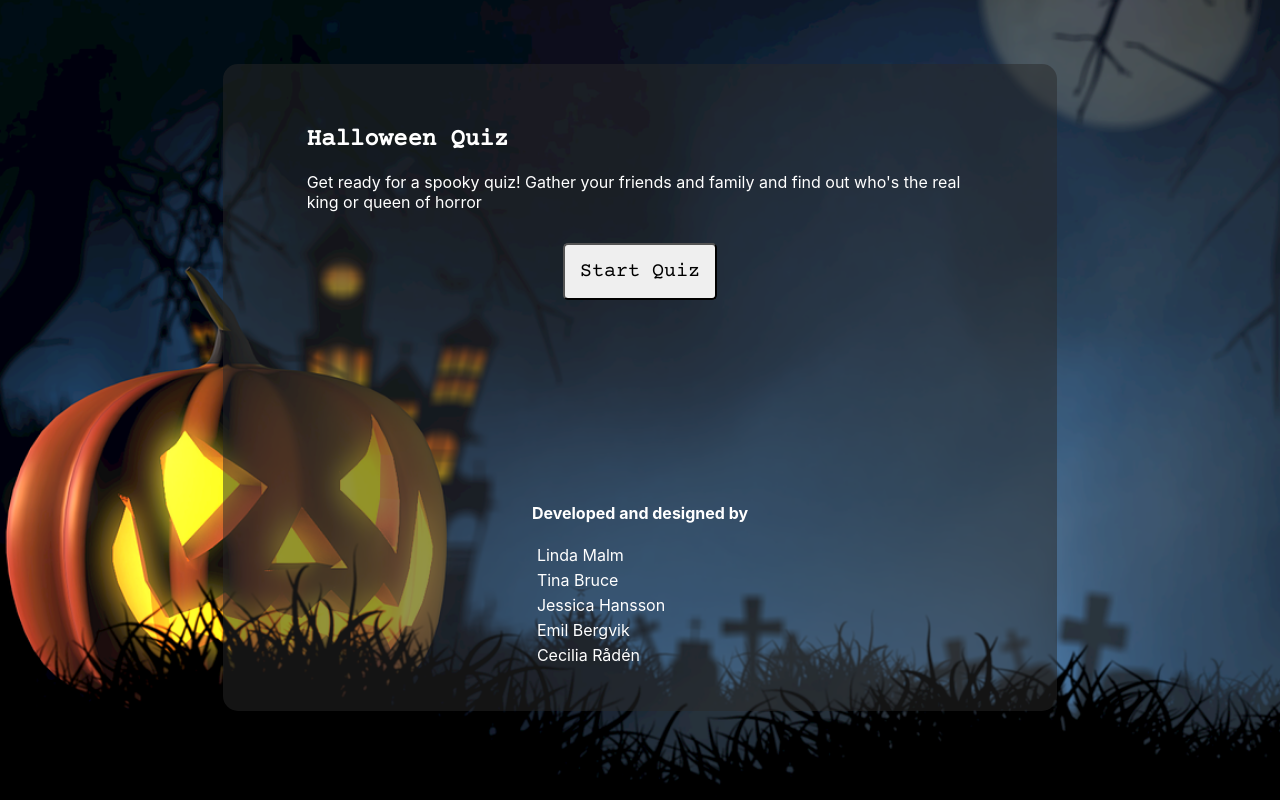
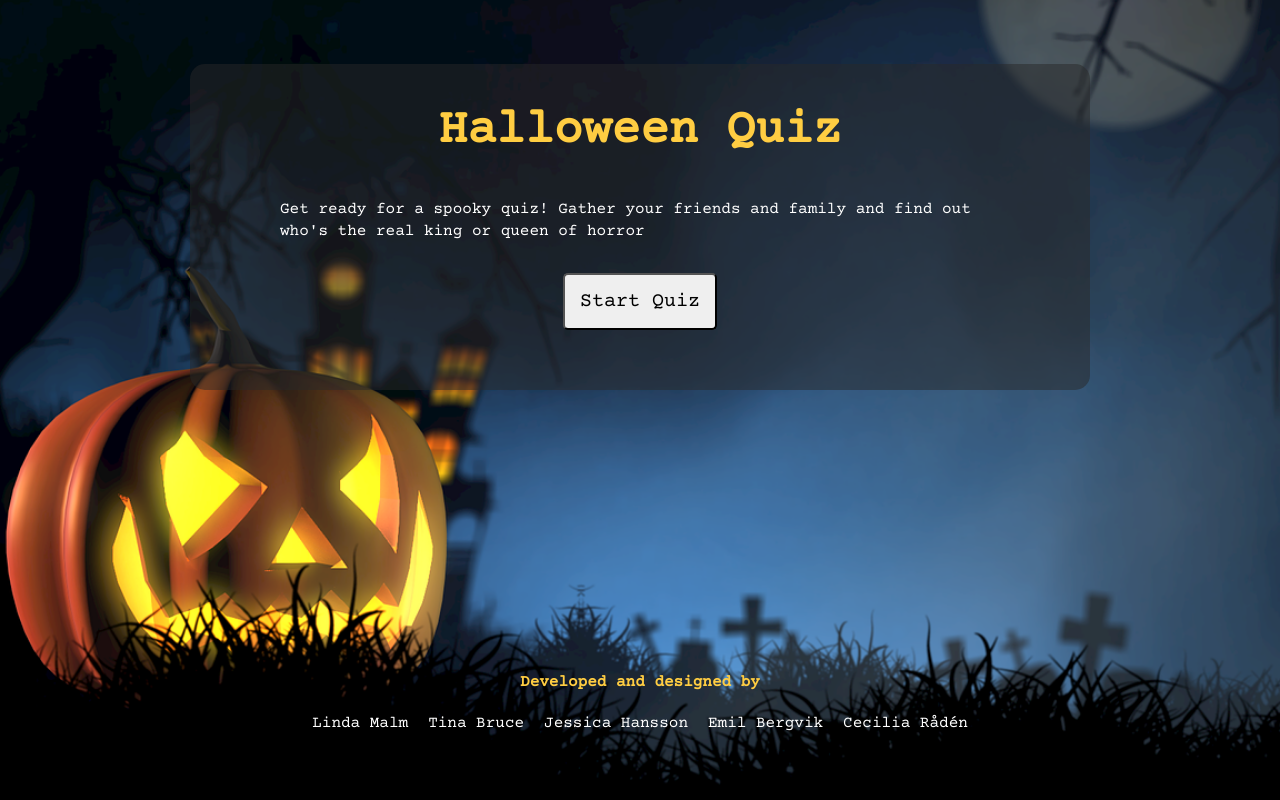
Before and after one commit to Technigo/project-redux-quiz-old, a React (Create React App) app: page / in a window 1280 px wide. Built offline with nearby package versions, Linux system fonts and the light colour scheme.

Commit message:
Some styling done

```diff
--- a/src/components/AnswerButton.js
+++ b/src/components/AnswerButton.js
@@ -56,7 +56,6 @@ const StyledButton = styled.button`
   }
 
   &:disabled {
-    /* background-color: lightgray; */
     opacity: .50;
   }
 
--- a/src/components/ProgressBar.js
+++ b/src/components/ProgressBar.js
@@ -16,5 +16,5 @@ export const ProgressBar = () => {
 };
 
 const QuestionCounter = styled.p`
-  font-size: 1.3rem;
+  font-size: 1.2rem;
 `
--- a/src/pages/Welcome.js
+++ b/src/pages/Welcome.js
@@ -15,19 +15,20 @@ export const Welcome = () => {
         <Container>
           <TextContainer>
             <div className="Intro-Text">
-              <MainQuestion>Halloween Quiz</MainQuestion>
-              <p>
+              <MainHeader>Halloween Quiz</MainHeader>
+              <WelcomeText>
             Get ready for a spooky quiz! Gather your friends
             and family and find out who&apos;s the real king or queen of horror
-              </p>
+              </WelcomeText>
               <div className="Button">
                 <NextButton clickAction={moveToQuiz} content="Start Quiz" />
               </div>
             </div>
           </TextContainer>
+        </Container>
         <FooterContainer>
-            <div>
-              <h4>Developed and designed by</h4>
+          <SecondHeader>Developed and designed by</SecondHeader>
+          <LinkContainer>
             <Link
               href="https://www.linkedin.com/in/linda-malm-7aa8866b/"
               target="_blank">
@@ -53,9 +54,8 @@ export const Welcome = () => {
               target="_blank">
           Cecilia Rådén
             </Link>
-            </div>
+          </LinkContainer>
         </FooterContainer>
-        </Container>
       </ClonedInnerWrapper>
     </OuterWrapper>
   )
@@ -67,11 +67,30 @@ justify-content: center;
   align-items: center;
   flex-direction: column;
   width: 100%;
-color: white;
+  padding: 0% 0% 5% 0%;
 `
 
 const ClonedInnerWrapper = styled(InnerWrapper)`
   margin: 5%;
+`
+
+const MainHeader = styled(MainQuestion)`
+  font-size: 3em;
+  text-align: center;
+  color: #FFCD42;
+`
+
+const SecondHeader = styled.h2`
+  font-family: 'Courier Prime', monospace;
+  font-size: 1em;
+  text-align: center;
+  font-weight: bold;
+  color: #FFCD42;
+`
+
+const WelcomeText = styled.p`
+  font-family: 'Courier Prime', monospace;
+  line-height: 22px;
 `
 
 const TextContainer = styled.div`
@@ -100,30 +119,42 @@ height: 50%;
 const FooterContainer = styled.div`
 color: white;
 display: flex;
-width: 80%;
+width: 100%;
 justify-content: center;
 align-items: center;
 flex-direction: column;
-margin-top: 20%;
+margin-top: 10%;
 
   @media ${Devices.laptop} {
-flex-direction: row;
-}
-
-@media ${Devices.desktop} {
-  flex-direction: row;
+    margin-top: 30%;
   }
 `
+
+const LinkContainer = styled.div`
+  display: grid;
+  grid-template-columns: 50% 50%;
+
+  @media ${Devices.laptop} {
+    display: flex;
+  }
+`
+
 const Link = styled.a`
+font-family: 'Courier Prime', monospace;
 color: white;
 text-decoration: none;
 flex-direction: column;
-display:flex;
+display: flex;
 margin: 5px;
+
+@media ${Devices.laptop} {
+  display: flex;
+  margin: 10px;
 
   &:hover {
     color: #B74F26;
     transition: all .2s ease-in-out;
     transform: scale(1.1);
   }
+}
 `
```
Lines whose indentation alone changed are shown as unchanged.
